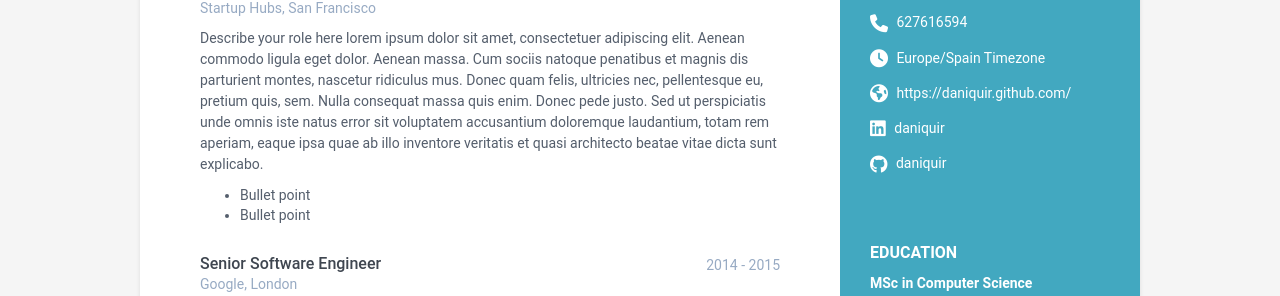
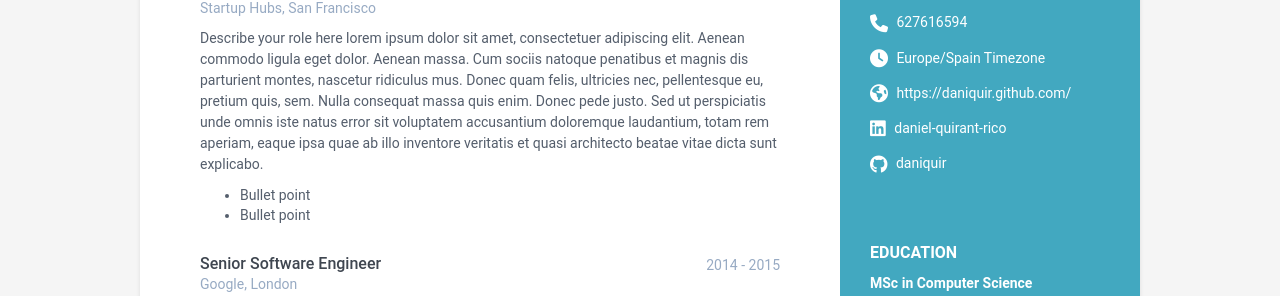
Before and after one commit to daniquir/daniquir, a Jekyll site: the page built from index.html, in a window 1280 px wide and 900 px high. Shown: the part 356-652 px from the top of the window. Built offline with Jekyll 4.4.1, drawn with Linux system fonts in a browser that asks for light colours.

Commit message:
Update LinkedIn username in data.yml

```diff
--- a/_data/data.yml
+++ b/_data/data.yml
@@ -18,7 +18,7 @@ sidebar:
   timezone: Europe/Spain # Enter your timezone, e.g., America/Havana, Africa/Casablanca, America/North_Dakota/Center
   citizenship:
   website: https://daniquir.github.com/ # Include the full website URL, including "http://" or "https://".
-  linkedin: daniquir
+  linkedin: daniel-quirant-rico
   xing:
   github: daniquir
   telegram: # add your nickname without '@' sign
```
